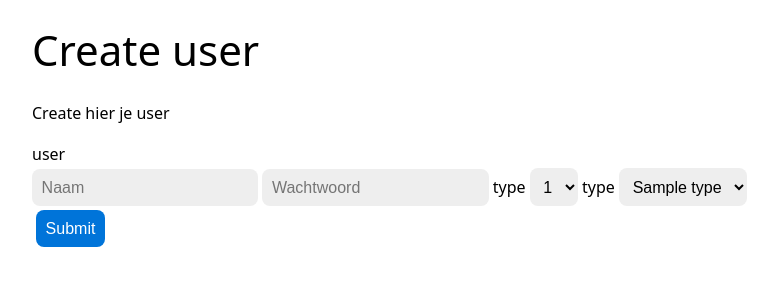
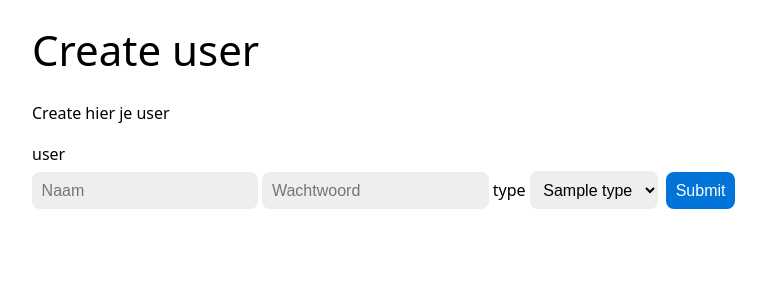
Before and after one commit to mattiassuijker/Security_week2, a Flask app: template templates/user.html in a window 1280 px wide. Shown: the top 300 px of the page, without its empty margins (244-1022 px from the left). Run offline with Flask 2, Linux system fonts and the light colour scheme; the template is opened without the code that fills it: most values are stand-ins (such as "Sample title", 1, 10 or a date in 2020).

Commit message:
user toevoegen compleet

```diff
--- a/lib/tablemodel.py
+++ b/lib/tablemodel.py
@@ -33,10 +33,7 @@ class DatabaseModel:
     def create_user(self, user,password, type):
         conn = sqlite3.connect(self.database_file)
         cursor = conn.cursor()
-        cursor.execute(f"SELECT id FROM users ORDER BY id DESC LIMIT 1")
-        char = cursor.fetchall()
-        list = char[0]
-        id = list[0] + 1
+        id = 3
         cursor.execute(f"INSERT INTO users (id, user,password,type) VALUES ('{id}', '{user}', '{password}', '{type}')")
         conn.commit()
         return
--- a/templates/table_details.html
+++ b/templates/table_details.html
@@ -18,6 +18,7 @@
           <a href="/create_question" class="btn btn-primary">create</a>
       {% endif  %}
     {% endif  %}
+    <a href="/create_user" class="btn btn-primary">create</a>
     <div id="container" class="container">
       <button id="update-button">Update</button>
         <table class="table table-bordered table-hover">
--- a/templates/user.html
+++ b/templates/user.html
@@ -20,12 +20,6 @@
         <input type="text" name="password"
                placeholder="Wachtwoord"
                value="{{ request.form['password'] }}"></input>
-        <label for="type">type</label>
-        <select name="id" id="id">
-            {% for type in type %}
-                <option value="{{ id[0] }}">{{ id[1] }}</option>
-            {% endfor %}
-        </select>
 
         <label for="type">type</label>
         <select name="type" id="type">
```
Also changed, not shown: 1 other file.
